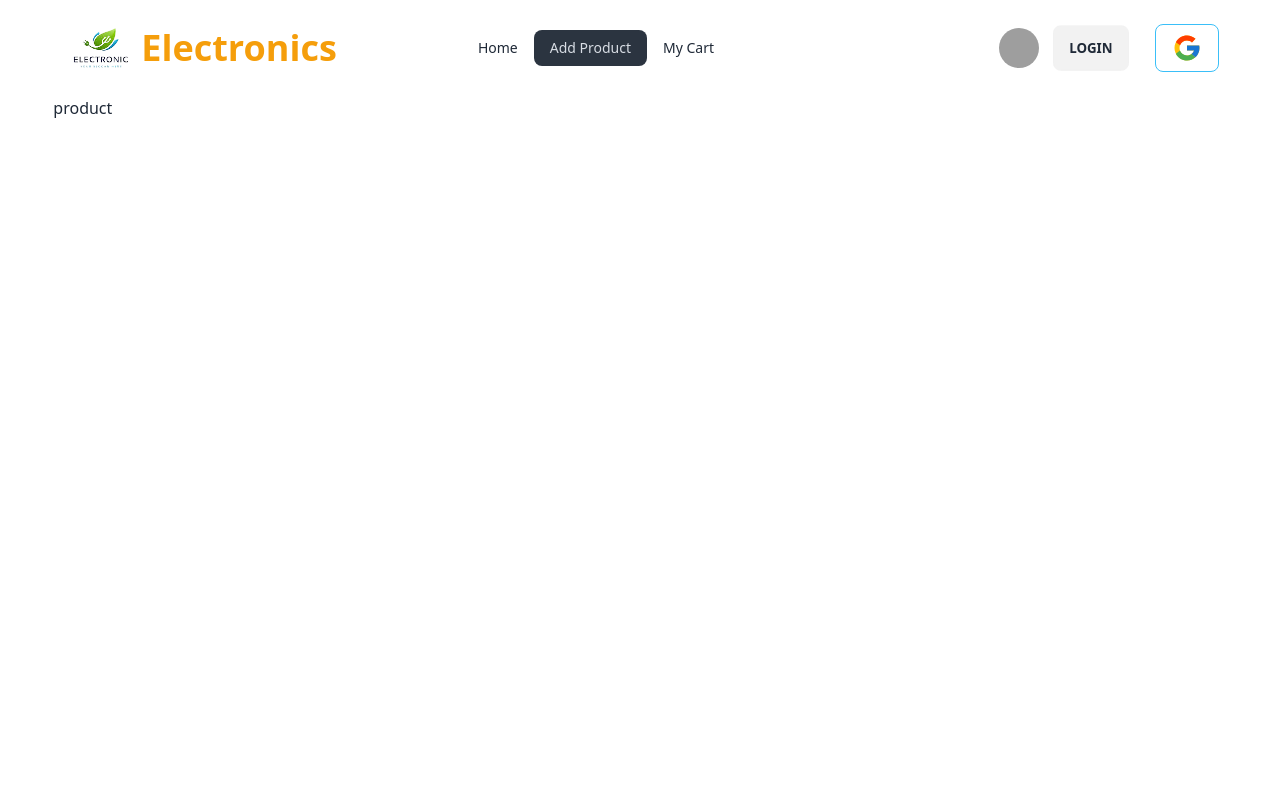
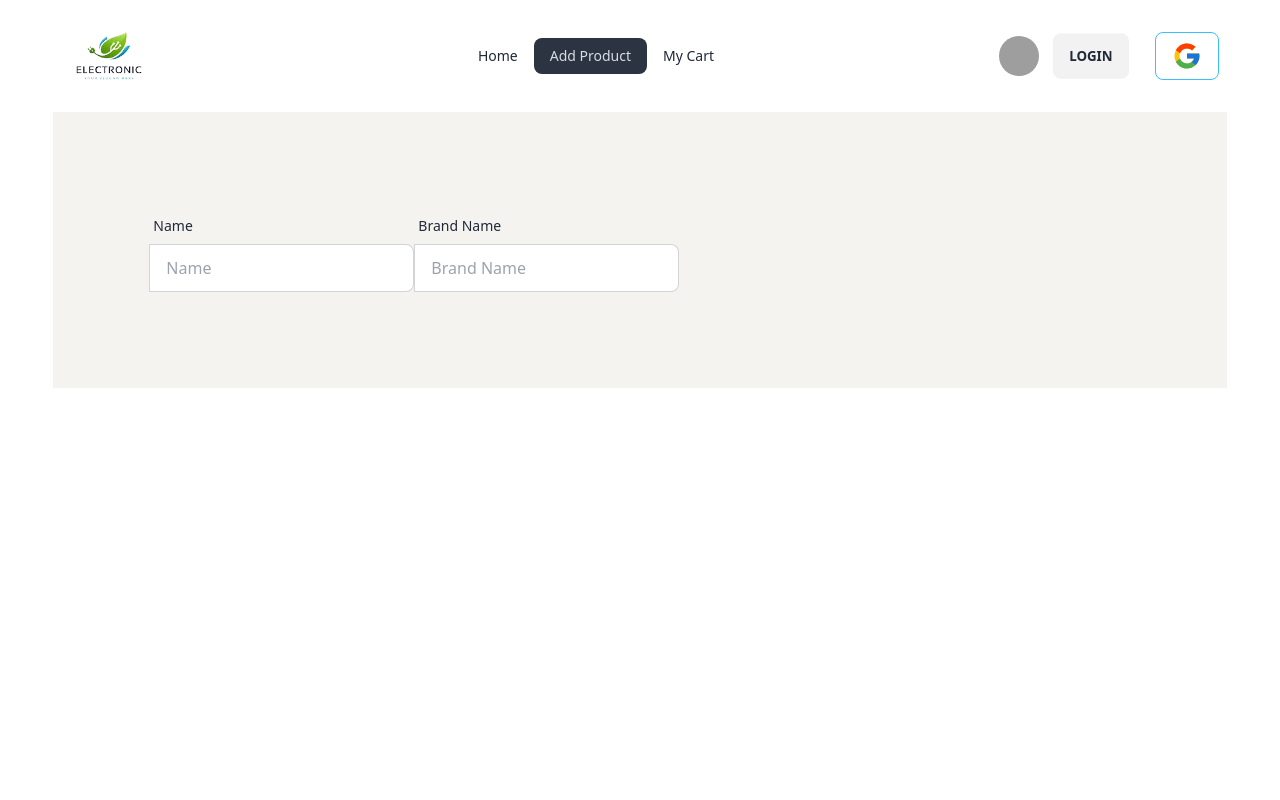
Before and after one commit to shamimraza/technology-and-electronics-client, a React (Vite) app: page /product in a window 1280 px wide. Shown: the top 800 px of the page. Built offline with nearby package versions, Linux system fonts and the light colour scheme; no server answers; grey boxes are pictures that could not be loaded.

Commit message:
add product

```diff
--- a/package.json
+++ b/package.json
@@ -17,6 +17,7 @@
     "react-dom": "^18.2.0",
     "react-icons": "^4.11.0",
     "react-router-dom": "^6.17.0",
+    "react-toastify": "^9.1.3",
     "sort-by": "^1.2.0"
   },
   "devDependencies": {
--- a/src/components/Product/Product.jsx
+++ b/src/components/Product/Product.jsx
@@ -1,7 +1,35 @@
 const Product = () => {
   return (
-    <div>
-      <h2>product</h2>
+    <div className="bg-[#F4F3F0] p-24">
+      <form>
+        <div className="flex">
+          <div className="form-control">
+            <label className="label">
+              <span className="label-text">Name</span>
+            </label>
+            <label className="input-group">
+              <input
+                type="text"
+                placeholder="Name"
+                className="input input-bordered"
+              />
+            </label>
+          </div>
+          <div className="form-control">
+            <label className="label">
+              <span className="label-text">Brand Name</span>
+            </label>
+            <label className="input-group">
+              <input
+                name="brand"
+                type="text"
+                placeholder="Brand Name"
+                className="input input-bordered"
+              />
+            </label>
+          </div>
+        </div>
+      </form>
     </div>
   );
 };
--- a/src/components/brand/Brands.jsx
+++ b/src/components/brand/Brands.jsx
@@ -1,5 +1,6 @@
 import React, { useEffect, useState } from "react";
 import Brand from "./Brand";
+import { Link } from "react-router-dom";
 
 const Brands = () => {
   const [brands, setBrands] = useState([]);
@@ -11,11 +12,13 @@ const Brands = () => {
   return (
     <div>
       <h2 className="text-center text-4xl mt-16 font-serif">brand Item</h2>
-      <div className="grid grid-cols-1 md:grid-cols-3 gap-3 mt-9">
-        {brands.map((brand) => (
-          <Brand key={brand.id} brand={brand}></Brand>
-        ))}
-      </div>
+      <Link to="productbrand">
+        <div className="grid grid-cols-1 md:grid-cols-3 gap-3 mt-9">
+          {brands.map((brand) => (
+            <Brand key={brand.id} brand={brand}></Brand>
+          ))}
+        </div>
+      </Link>
     </div>
   );
 };
--- a/src/components/header/Header.jsx
+++ b/src/components/header/Header.jsx
@@ -1,19 +1,17 @@
+import banner from "../../assets/consumer-and-home-electronicstvfridgevacuum-cleanermicrowavewasher-HKPR1N-removebg-preview.png";
 import Brands from "../brand/Brands";
 
 const Header = () => {
   return (
     <div>
-      <div
-        className="hero min-h-screen"
-        style={{
-          backgroundImage:
-            "url(https://i.ibb.co/DV4k9pk/super-sale-promotion-social-media-3d-render-template-design-banner-template-502896-377.png)",
-        }}
-      >
-        <div className="hero-overlay bg-opacity-60"></div>
-        <div className="hero-content text-center text-neutral-content">
-          <div className="max-w-md"></div>
+      <div className="flex justify-around items-center ">
+        <div className="space-y-4">
+          <h2 className="text-3xl font-bold">BEST PLACE TO BUY YOUR ALL</h2>
+          <h2 className="text-3xl">ElECTRONIC</h2>
+          <h2 className="text-3xl font-semibold">PRODUCTS</h2>
         </div>
+
+        <img src={banner} alt="" />
       </div>
       <Brands></Brands>
     </div>
--- a/src/components/navBar/NavBar.jsx
+++ b/src/components/navBar/NavBar.jsx
@@ -66,10 +66,10 @@ const NavBar = () => {
           </ul>
         </div>
         <div className="flex items-center ">
-          <img className="w-20 h-20 hidden lg:block" src={navImg} alt="" />
+          <img className="w-30 h-24 hidden lg:block" src={navImg} alt="" />
           <h2>
             <span className="text-4xl font-bold  text-amber-500">
-              Electronics
+              {/* Electronics */}
             </span>
           </h2>
         </div>
--- /dev/null
+++ b/src/components/productBrand/ProductBrands.jsx
@@ -0,0 +1,9 @@
+const ProductBrands = () => {
+  return (
+    <div>
+      <h2>product brand</h2>
+    </div>
+  );
+};
+
+export default ProductBrands;
--- a/src/components/register/Register.jsx
+++ b/src/components/register/Register.jsx
@@ -34,6 +34,7 @@ const Register = () => {
     createUser(email, password)
       .then((result) => {
         console.log(result.user);
+
         setSusses("User sussesfully register");
         updateProfile(result.user, {
           displayName: name,
--- a/src/components/router/Router.jsx
+++ b/src/components/router/Router.jsx
@@ -5,6 +5,7 @@ import Product from "../Product/Product";
 import Cart from "../cart/Cart";
 import Login from "../login/Login";
 import Register from "../register/Register";
+import ProductBrands from "../productBrand/ProductBrands";
 
 const router = createBrowserRouter([
   {
@@ -31,6 +32,10 @@ const router = createBrowserRouter([
         path: "/register",
         element: <Register></Register>,
       },
+      {
+        path: "/productbrand",
+        element: <ProductBrands></ProductBrands>,
+      },
     ],
   },
 ]);
```
Also changed, not shown: src/assets/consumer-and-home-electronicstvfridgevacuum-cleanermicrowavewasher-HKPR1N-removebg-preview.png (added), 1 other file (tests, documents, lock files or other folders).
